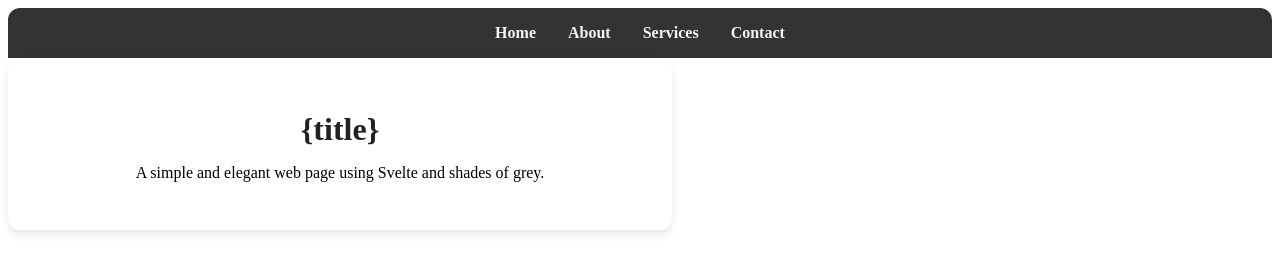
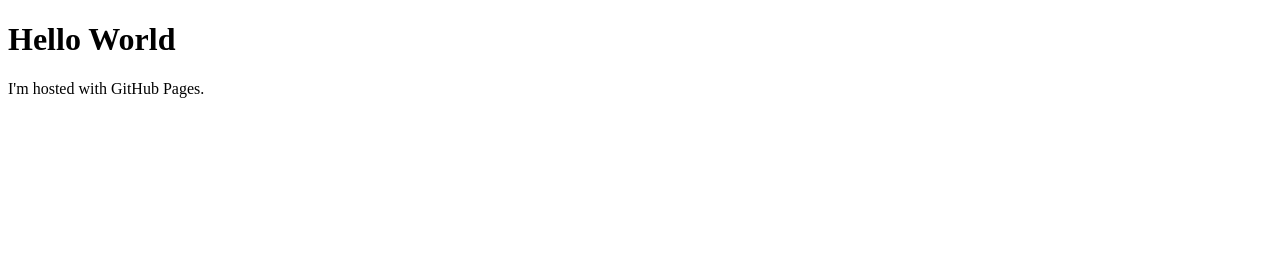
Before and after one commit to JanPrsala/JanPrsala.github.io, a plain HTML site: page index.html in a window 1280 px wide. Drawn offline with Linux system fonts and the light colour scheme.

Commit message:
Update index.html

```diff
--- a/index.html
+++ b/index.html
@@ -1,73 +1,7 @@
-<script>
-  // Declare a reactive variable to hold the page title
-  let title = "Test page with Svelte";
-</script>
-
-<style>
-  /* Global styles for the body */
-  :global(body) {
-    background-color: #f5f5f5; /* Light grey background */
-    color: #333; /* Dark grey text color */
-    font-family: sans-serif; /* Use a clean, modern font */
-    display: flex;
-    justify-content: center;
-    align-items: center;
-    height: 100vh; /* Full viewport height */
-    margin: 0; /* Remove default margin */
-  }
-
-  /* Container styles for the main content */
-  .container {
-    background: #ffffff; /* White background for contrast */
-    padding: 2rem;
-    border-radius: 12px; /* Rounded corners for a modern look */
-    box-shadow: 0 4px 10px rgba(0, 0, 0, 0.1); /* Soft shadow for depth */
-    text-align: center;
-    width: 80%;
-    max-width: 600px; /* Keep content centered and readable */
-  }
-
-  /* Styling for the main heading */
-  h1 {
-    color: #222; /* Slightly darker grey for better visibility */
-    margin-bottom: 0.5rem; /* Space below the title */
-  }
-
-  /* Navigation bar styles */
-  nav {
-    background: #333; /* Dark grey navigation bar */
-    padding: 1rem;
-    display: flex;
-    justify-content: center; /* Center the navigation links */
-    border-radius: 12px 12px 0 0; /* Rounded corners on the top */
-  }
-
-  /* Styling for navigation links */
-  nav a {
-    color: #f5f5f5; /* Light text for contrast */
-    text-decoration: none; /* Remove underlines */
-    margin: 0 1rem; /* Spacing between links */
-    font-weight: bold; /* Make links stand out */
-  }
-
-  /* Hover effect for navigation links */
-  nav a:hover {
-    color: #bbb; /* Light grey hover effect */
-  }
-</style>
-
-<main>
-  <!-- Navigation bar with links -->
-  <nav>
-    <a href="index.html">Home</a>
-    <a href="about.html">About</a>
-    <a href="#">Services</a>
-    <a href="#">Contact</a>
-  </nav>
-
-  <!-- Main content container -->
-  <div class="container">
-    <h1>{title}</h1> <!-- Display the dynamic title -->
-    <p>A simple and elegant web page using Svelte and shades of grey.</p>
-  </div>
-</main>
+<!DOCTYPE html>
+<html>
+<body>
+<h1>Hello World</h1>
+<p>I'm hosted with GitHub Pages.</p>
+</body>
+</html>
```
